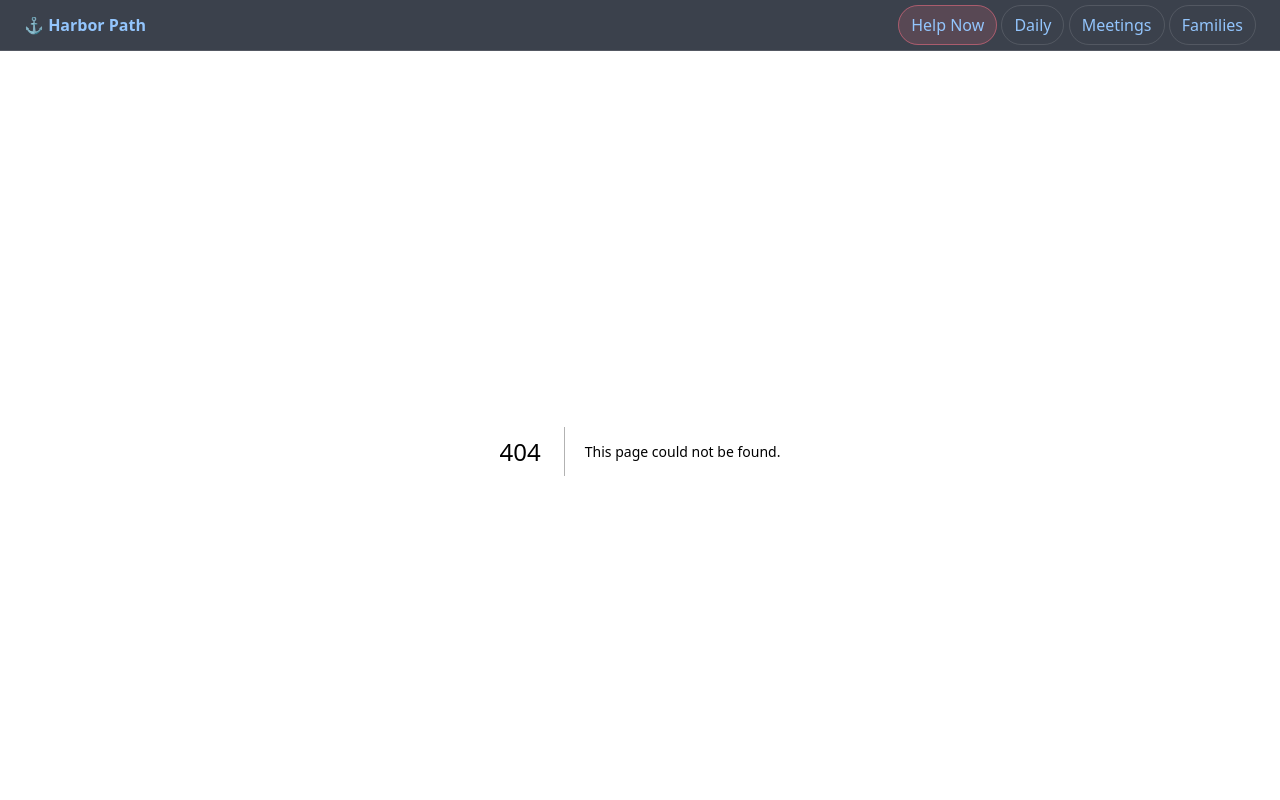
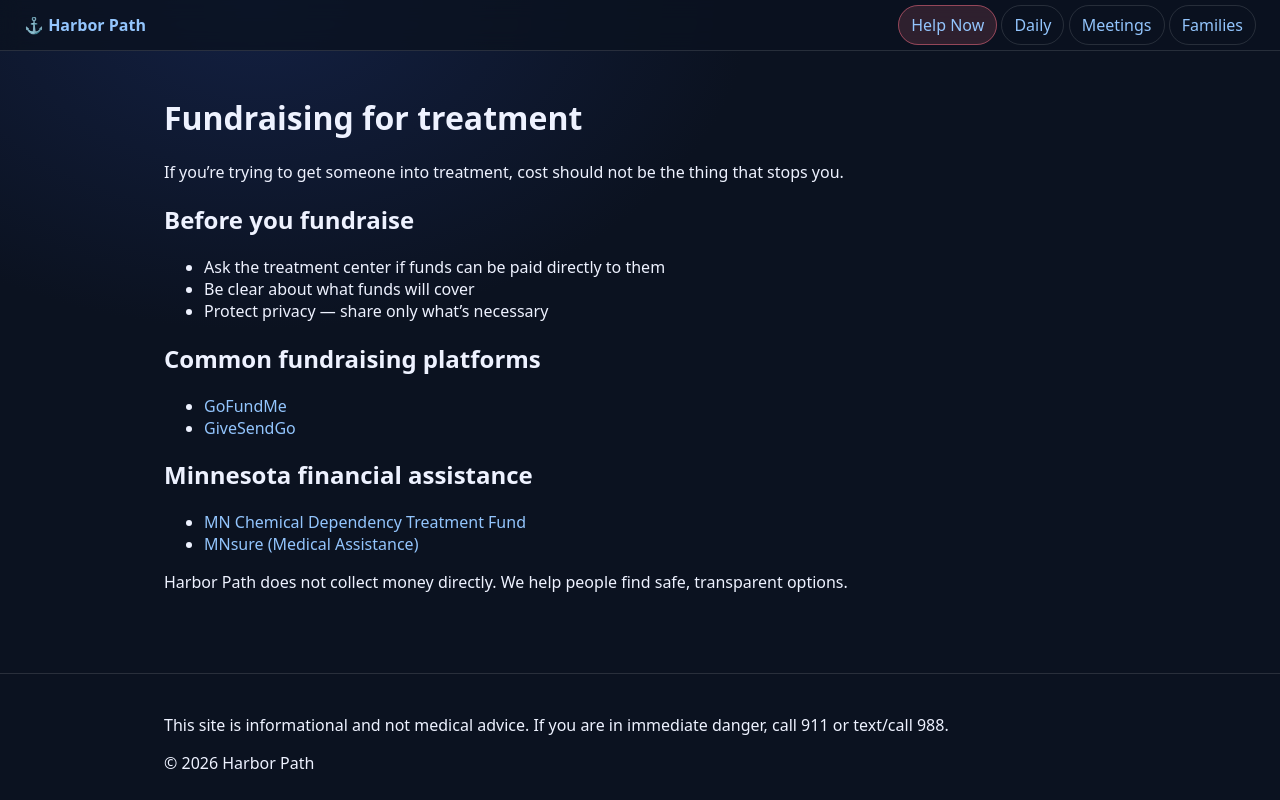
Before and after one commit to KristineMK72/HARBOR-PATH, a Next.js app: page /fundraising in a window 1280 px wide. Before the commit this address had no page. Shown: the top 800 px of the page. Built offline with nearby package versions, Linux system fonts and the light colour scheme.

Commit message:
Create page.tsx

```diff
--- /dev/null
+++ b/app/fundraising/page.tsx
@@ -0,0 +1,56 @@
+import Container from "../../components/Container";
+
+export default function FundraisingPage() {
+  return (
+    <Container>
+      <h1>Fundraising for treatment</h1>
+      <p className="muted">
+        If you’re trying to get someone into treatment, cost should not be the
+        thing that stops you.
+      </p>
+
+      <h2>Before you fundraise</h2>
+      <ul>
+        <li>Ask the treatment center if funds can be paid directly to them</li>
+        <li>Be clear about what funds will cover</li>
+        <li>Protect privacy — share only what’s necessary</li>
+      </ul>
+
+      <h2>Common fundraising platforms</h2>
+      <ul>
+        <li>
+          <a href="https://www.gofundme.com/" target="_blank">
+            GoFundMe
+          </a>
+        </li>
+        <li>
+          <a href="https://www.givesendgo.com/" target="_blank">
+            GiveSendGo
+          </a>
+        </li>
+      </ul>
+
+      <h2>Minnesota financial assistance</h2>
+      <ul>
+        <li>
+          <a
+            href="https://mn.gov/dhs/people-we-serve/adults/health-care/alcohol-drugs-addictions/programs-and-services/ccdtf.jsp"
+            target="_blank"
+          >
+            MN Chemical Dependency Treatment Fund
+          </a>
+        </li>
+        <li>
+          <a href="https://www.mnsure.org/" target="_blank">
+            MNsure (Medical Assistance)
+          </a>
+        </li>
+      </ul>
+
+      <p className="muted">
+        Harbor Path does not collect money directly. We help people find safe,
+        transparent options.
+      </p>
+    </Container>
+  );
+}
```
